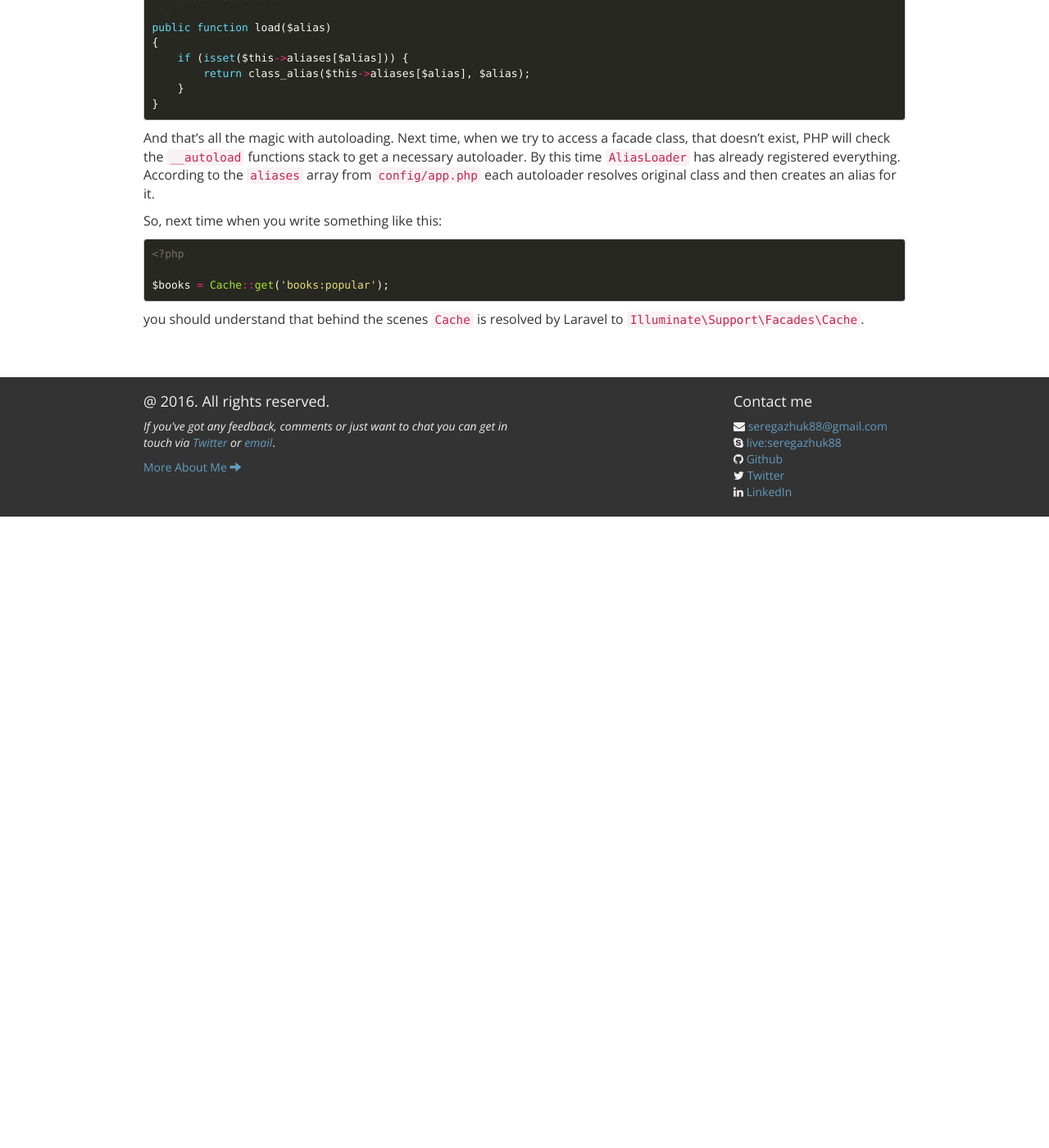
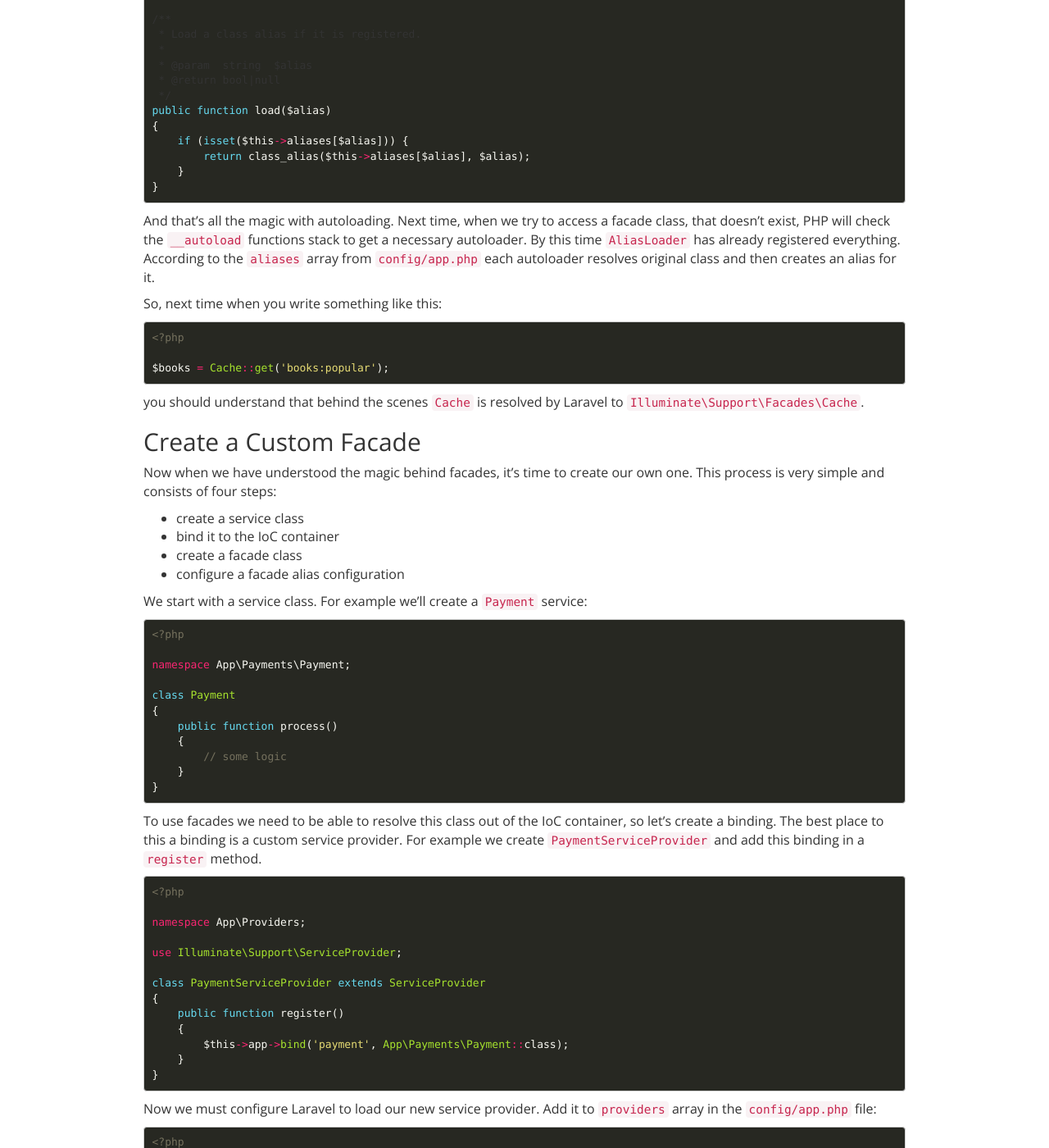
Before and after one commit to seregazhuk/seregazhuk.github.io_old, a Jekyll site: the page built from _posts/2016-05-27-laravel-facades.md, in a window 1280 px wide and 1400 px high, scrolled down 5163 px. Shown: the whole window at 82% size. Built offline with Jekyll 4.4.1, drawn with Linux system fonts in a browser that asks for light colours; nearby versions of some CDN libraries; before the commit the page ends 5793 px from its top, so only the background shows below that; some of the changed text lies outside the part shown.

Commit message:
laravel facades post is done

```diff
--- a/_posts/2016-05-27-laravel-facades.md
+++ b/_posts/2016-05-27-laravel-facades.md
@@ -19,6 +19,12 @@ which wraps a complex library and provides a simplier and more readable interfac
 dependencies.
 
 ## Facades in Laravel
+
+- [Usage](#usage)
+- [How it works](#how-it-works)
+- [Aliases](#aliases)
+- [Create Custom Facade](#create-a-custom-facade)
+
 
 Laravel has a feature similar to this pattern, also named Facades. This name may confuse you, because facades in
 Laravel don't fully implement the Facade design pattern. According to the <a href="https://laravel.com/docs/master/facades" target="_blank">documentation</a>:
@@ -302,3 +308,98 @@ $books = Cache::get('books:popular');
 {% endhighlight %}
 
 you should understand that behind the scenes `Cache` is resolved by Laravel to `Illuminate\Support\Facades\Cache`.
+
+## Create a Custom Facade
+
+Now when we have understood the magic behind facades, it's time to create our own one. This process is very simple and consists
+of four steps:
+
+- create a service class
+- bind it to the IoC container
+- create a facade class
+- configure a facade alias configuration
+
+We start with a service class. For example we'll create a `Payment` service:
+
+{% highlight php %}
+<?php
+
+namespace App\Payments\Payment;
+
+class Payment
+{
+    public function process()
+    {
+        // some logic
+    }
+}
+{% endhighlight %}
+
+To use facades we need to be able to resolve this class out of the IoC container, so let's create a binding.
+The best place to this a binding is a custom service provider. For example we create `PaymentServiceProvider` and
+add this binding in a `register` method.
+
+{% highlight php %}
+<?php
+
+namespace App\Providers;
+
+use Illuminate\Support\ServiceProvider;
+
+class PaymentServiceProvider extends ServiceProvider
+{
+    public function register()
+    {
+        $this->app->bind('payment', App\Payments\Payment::class);
+    }
+}
+{% endhighlight %}
+
+Now we must configure Laravel to load our new service provider. Add it to `providers` array in the `config/app.php` file:
+
+{% highlight php %}
+<?php
+
+return [
+    // ...
+    'providers' => [
+        // ...
+        App\Payments\Payment::class
+        // ...
+    ]
+];
+{% endhighlight %}
+
+Next, we can create our own facade class. Let's put it in `app\Facades` directory:
+
+{% highlight php %}
+<?php
+
+namespace App\Facades;
+
+use Illuminate\Support\Facades\Facade;
+
+class Payment extends Facade
+{
+    protected static function getFacadeAccessor() { return 'payment'; }
+}
+{% endhighlight %}
+
+Finally, we can add an alias for our facades in `aliases` array in the `config/app.php` file:
+
+{% highlight php %}
+<?php
+
+return [
+    // ..
+    'aliases' => [
+        // ...
+        'payment' => App\Payments\Payment::class
+        // ...
+    ]
+];
+{% endhighlight %}
+
+That's all, we have successfully created a Laravel facade. Feel free to test it. Now there is no more magic about
+facades for us. We have traveled from using `Cache` facade and understanding how it works to creating our own
+`payment` one.
```
Also changed, not shown: _posts/2016-05-02-php-liskov.md (+1 -1 lines).
